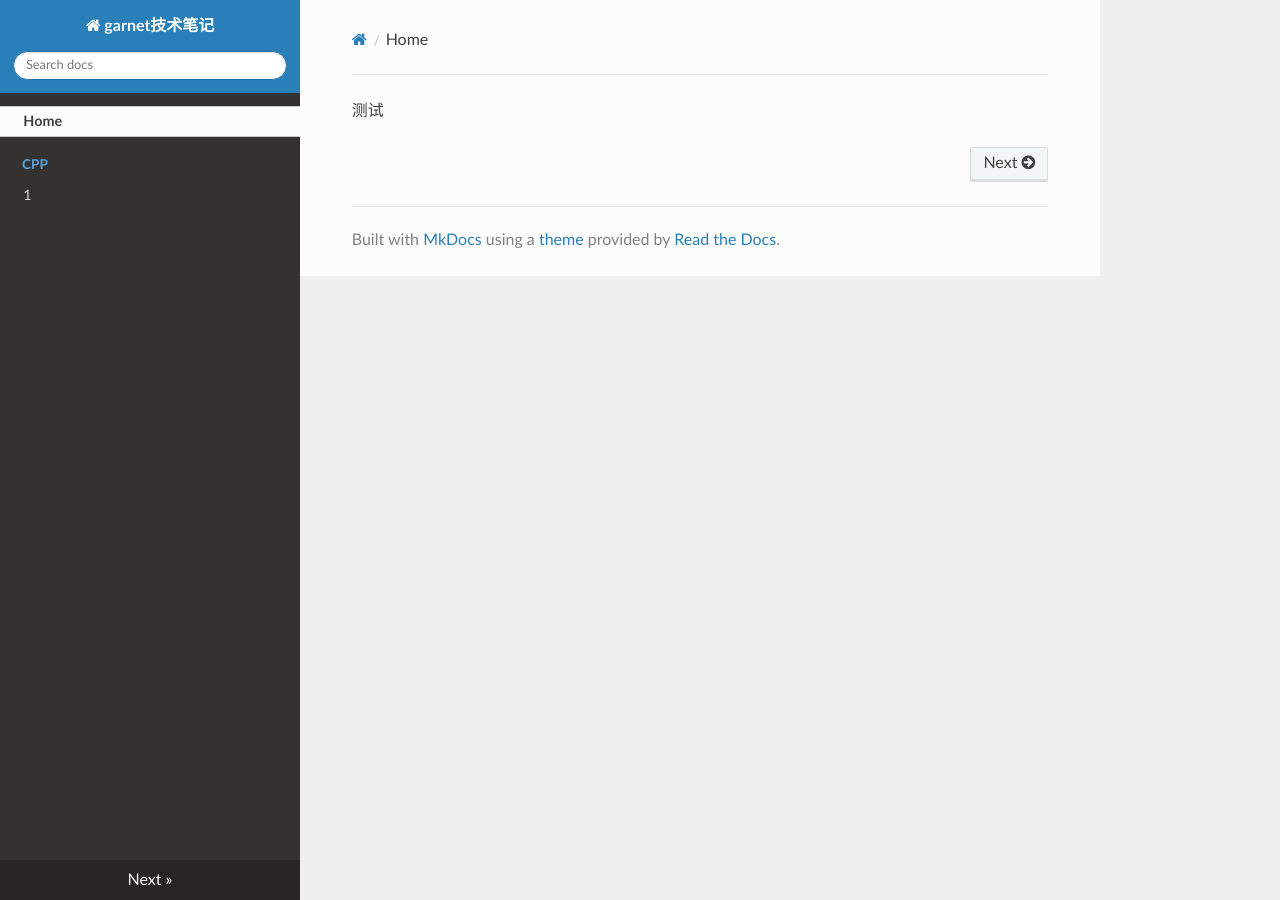
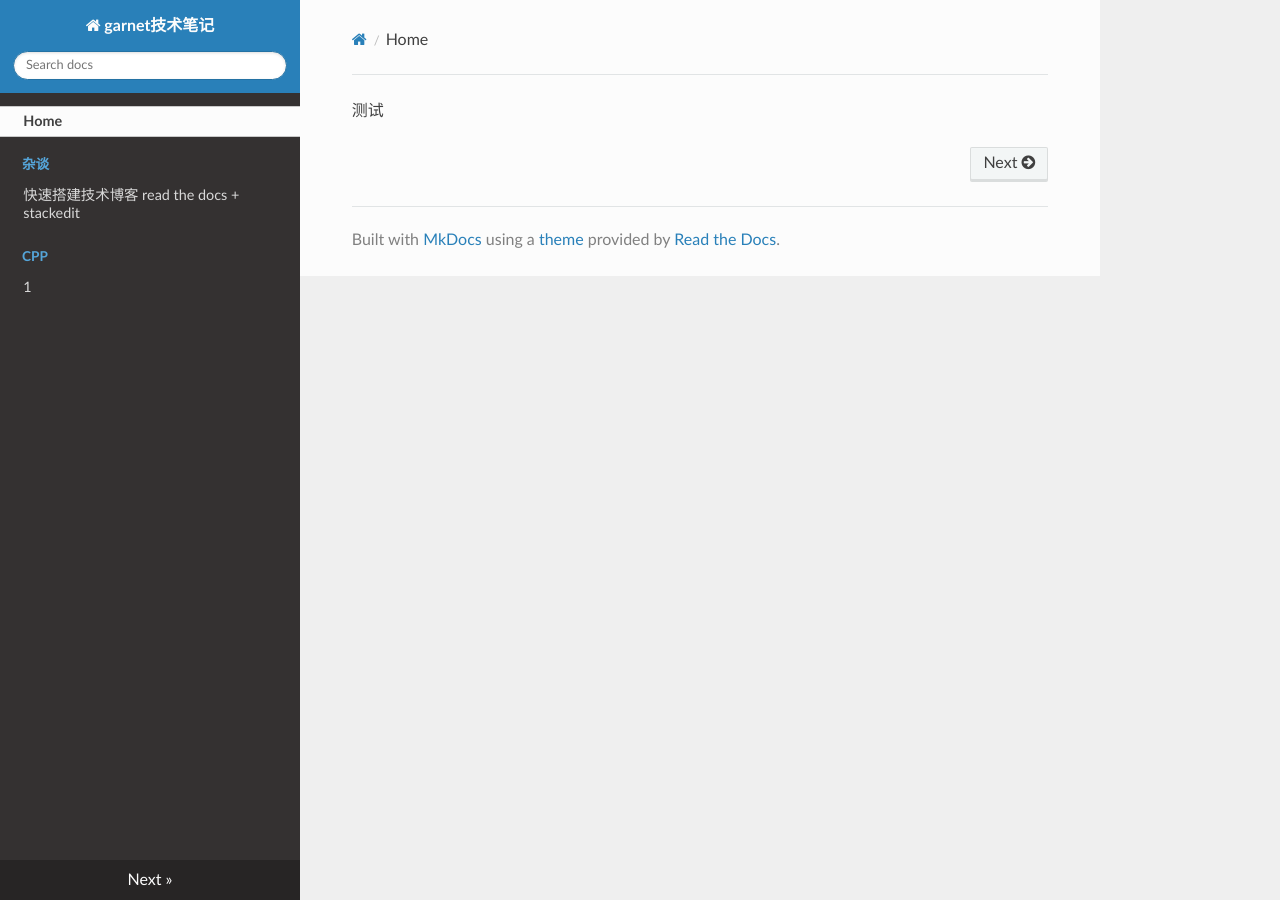
Before and after one commit to ymma98/technotes, an MkDocs documentation site: the page built from docs/index.md, in a window 1280 px wide. Built offline with MkDocs 1.6.1, drawn with Linux system fonts in a browser that asks for light colours; nearby versions of some CDN libraries.

Commit message:
Update mkdocs.yml

```diff
--- a/mkdocs.yml
+++ b/mkdocs.yml
@@ -1,6 +1,8 @@
 site_name: garnet技术笔记
 nav:
   - Home: index.md
+  - 杂谈:
+      - 快速搭建技术博客 read the docs + stackedit: 快速搭建技术博客 read the docs + stackedit.md
   - cpp:
      - 01: cpp/01.md
 
```
